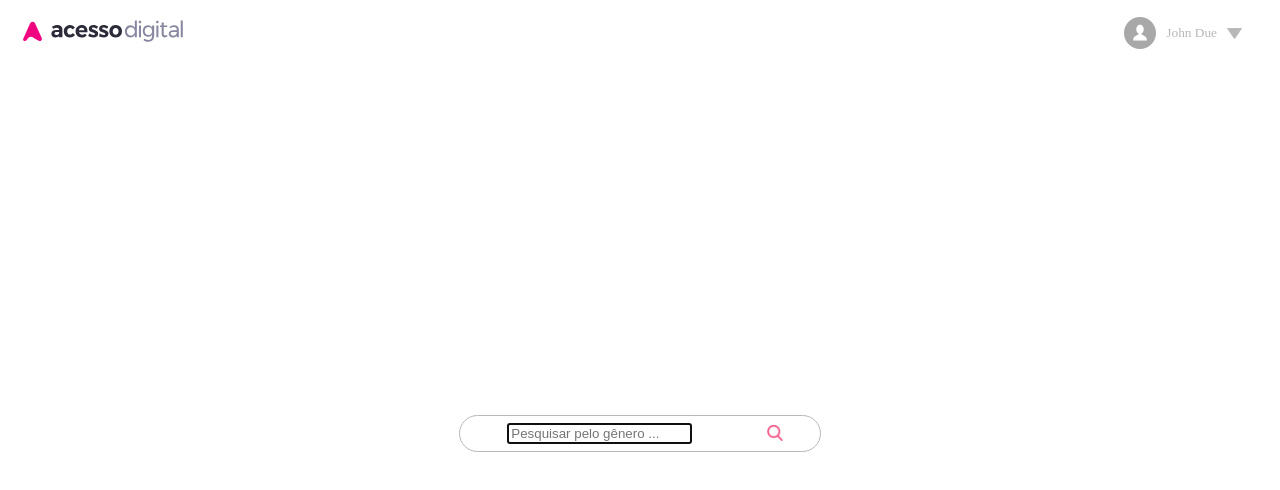
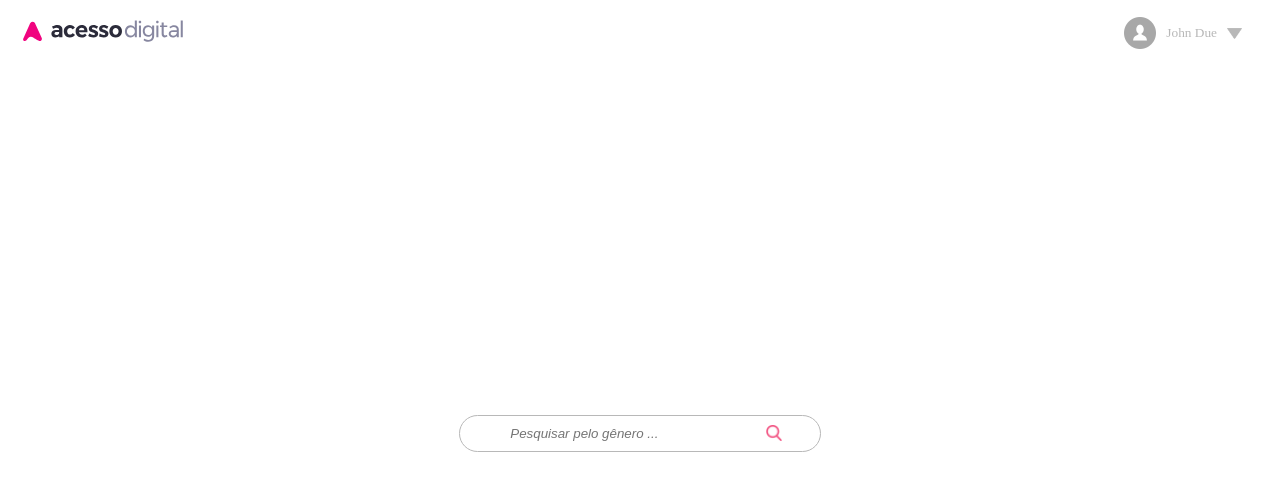
Before and after one commit to lcsmelo-0/barra-pesquisa-react, a React (Create React App) app: page / in a window 1280 px wide. Shown: the top 490 px of the page. Built offline with nearby package versions, Linux system fonts and the light colour scheme.

Commit message:
Remover efeito do input

```diff
--- a/src/App.js
+++ b/src/App.js
@@ -15,7 +15,6 @@ class App extends Component{
     return(
       <Router>
         <div className="App">
-          <div className="App">
           <nav className="NavBar">
             <a href="/">
               <img className="logo" src={logo} alt="logo acesso" />
@@ -28,7 +27,6 @@ class App extends Component{
               <img className="arrow" src={arrow} alt="arrow icon" />
             </div>
           </nav>
-          </div>
         <Route exact path="/" component={Home} />
         </div>
       </Router>
--- a/src/Home/Home.css
+++ b/src/Home/Home.css
@@ -18,3 +18,17 @@
     padding-left: 10px;
     width: 350px;
 }
+
+.search-area  input{
+    border: none;
+    color: #797979;
+    outline: none;
+}
+
+.search-area input::placeholder{
+    font-style: italic;
+}
+
+.search-area  img{
+    cursor: pointer;
+}
```
Lines whose indentation alone changed are shown as unchanged.
